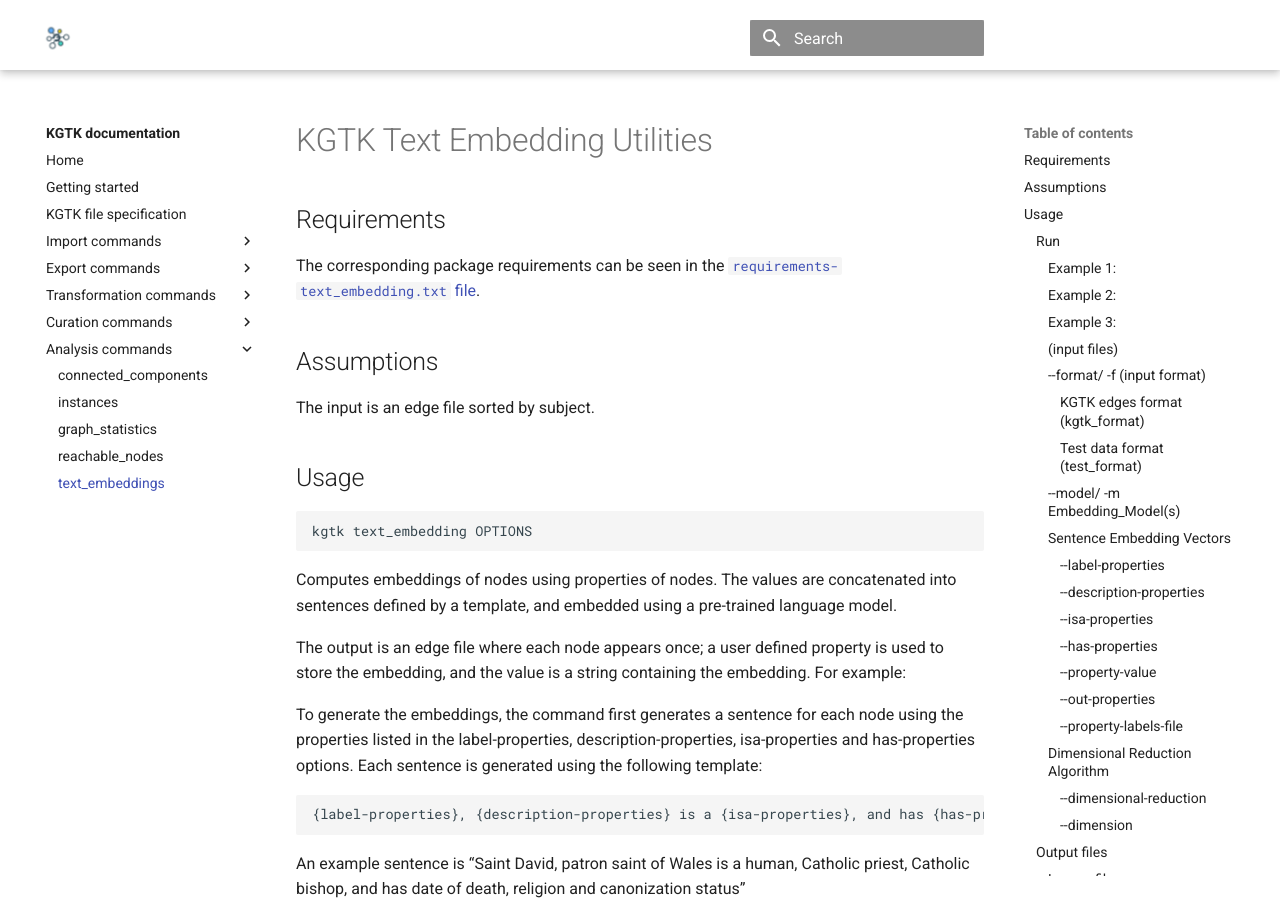
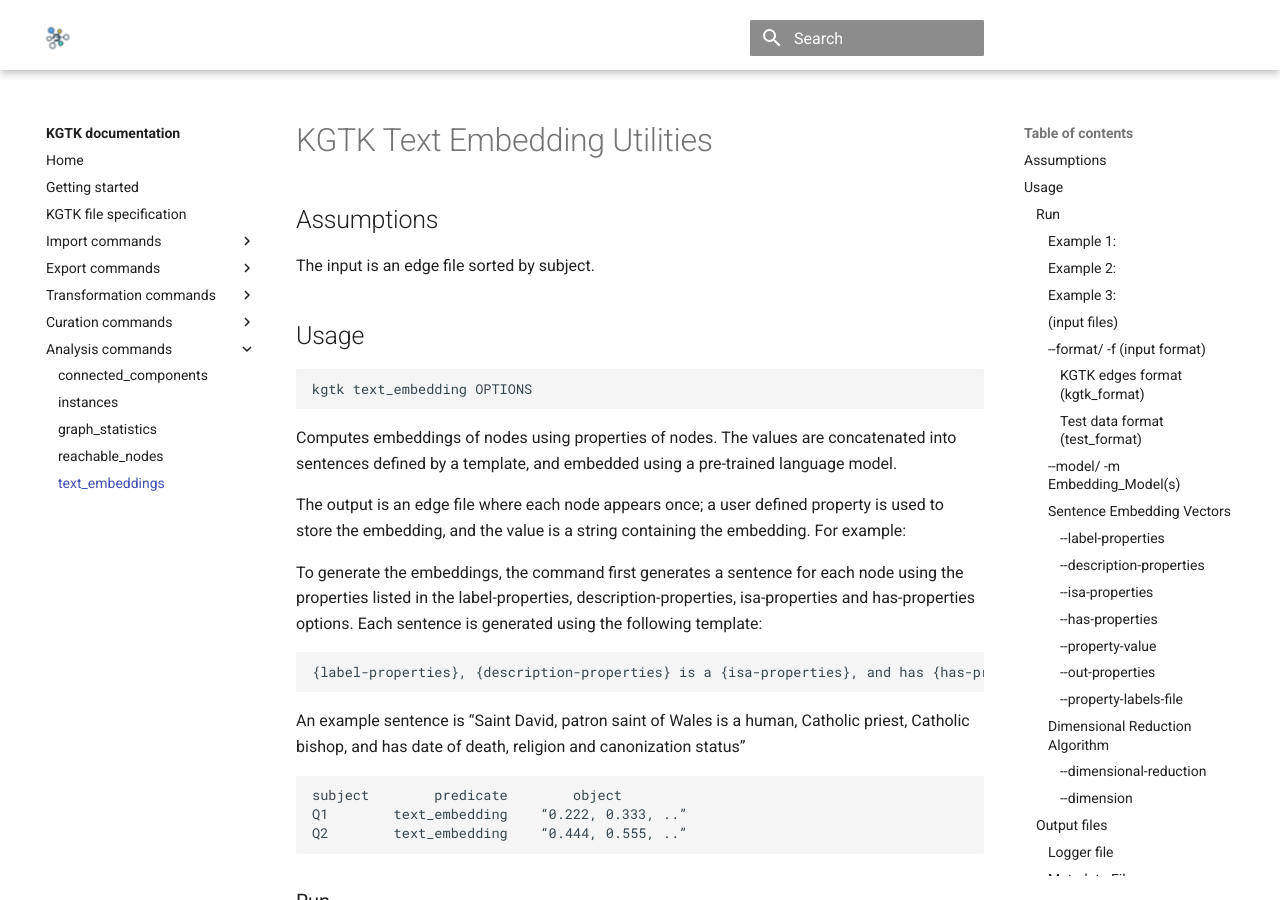
Before and after one commit to usc-isi-i2/kgtk, an MkDocs documentation site: the page built from docs/analysis/text_embedding.md, in a window 1280 px wide and 900 px high. Built offline with MkDocs 1.6.1 and Material for MkDocs 9.7.7, drawn with Linux system fonts in a browser that asks for light colours; comment, search, counter and statistics services are not loaded.

Commit message:
Removed requirements (already in kgtk)

````diff
--- a/docs/analysis/text_embedding.md
+++ b/docs/analysis/text_embedding.md
@@ -1,12 +1,7 @@
 # KGTK Text Embedding Utilities
-
-## Requirements
-The corresponding package requirements can be seen in the [`requirements-text_embedding.txt` file](https://raw.githubusercontent.com/usc-isi-i2/kgtk/master/requirements-text_embedding.txt).
-
 
 ## Assumptions
 The input is an edge file sorted by subject.
-
 
 ## Usage
 ```
````
